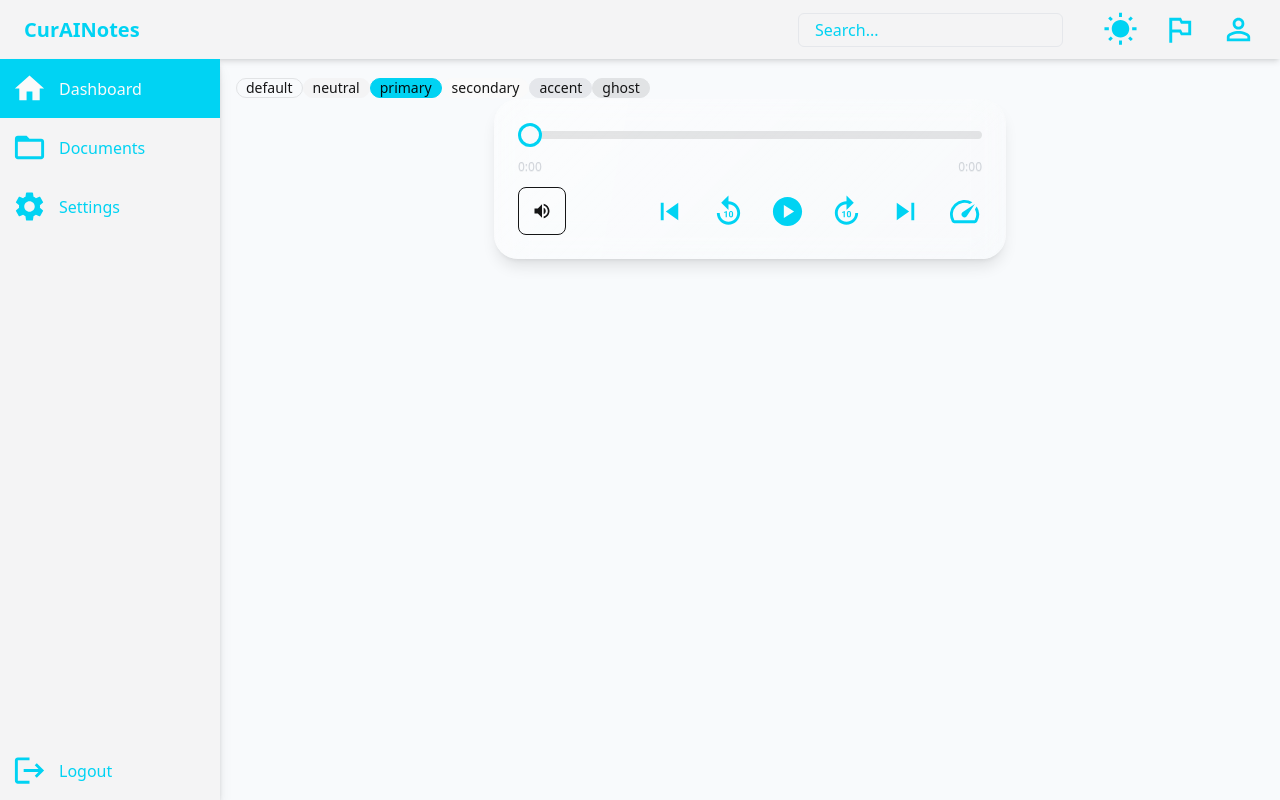
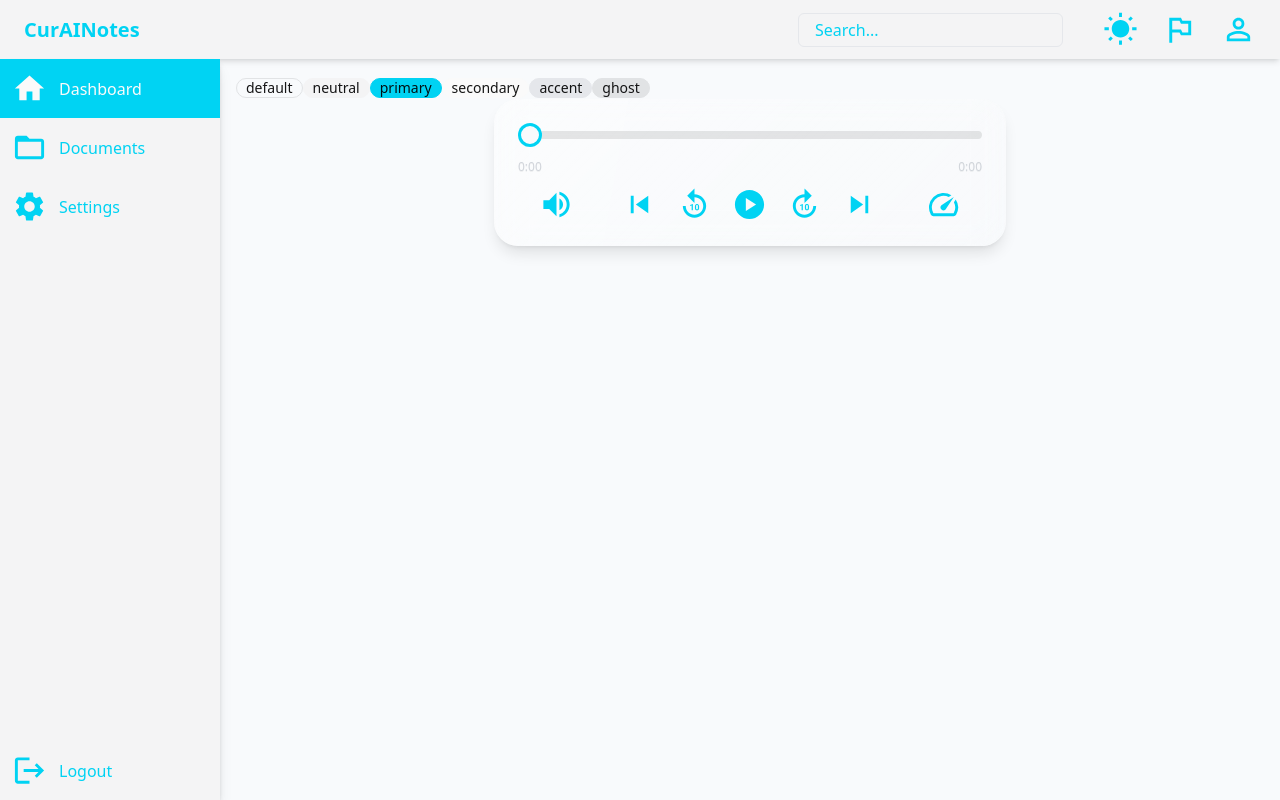
Before and after one commit to Markus-Scl/CuraiNotes, a React (Vite) app: page /profile in a window 1280 px wide. Built offline with nearby package versions, Linux system fonts and the light colour scheme.

Commit message:
wp fixed button positioning for audio component

```diff
--- a/src/components/AudioPlayer.tsx
+++ b/src/components/AudioPlayer.tsx
@@ -109,12 +109,15 @@ const AudioPlayer = () => {
 			</div>
 
 			{/* Controls */}
-			<div className="flex justify-between items-center w-full mt-3">
+			<div className="flex flex-row w-full mt-3">
 				{/* Volume Control on the Left (Visible only on hover) */}
-				<div className="group flex items-center gap-2 relative">
-					<button className="btn btn-square btn-outline p-2" onClick={handleMute}>
-						{isMuted || volume === 0 ? <VolumeOffIcon fontSize="small" /> : <VolumeUpIcon fontSize="small" />}
-					</button>
+				<div className="w-1/6 flex justify-center">
+					{isMuted || volume === 0 ? (
+						<VolumeOffIcon fontSize="large" onClick={handleMute} className="text-primary cursor-pointer" />
+					) : (
+						<VolumeUpIcon fontSize="large" className="text-primary cursor-pointer" onClick={handleMute} />
+					)}
+
 					{/* Volume Slider (hidden by default, shown on hover) */}
 					<div className="group-hover:block hidden absolute left-12 transform -translate-x-1/2">
 						<input type="range" min="0" max="1" step="0.01" value={isMuted ? 0 : volume} onChange={handleVolumeChange} className="range range-primary w-24 rotate-90" />
@@ -122,15 +125,16 @@ const AudioPlayer = () => {
 				</div>
 
 				{/* Play Controls in the Center */}
-				<div className="flex items-center gap-6">
+
 				{/* Skip All the Way Back */}
+				<div className="flex justify-center gap-5 w-2/3">
 					<SkipPreviousIcon className="text-primary cursor-pointer" fontSize="large" onClick={() => skip(-duration)} />
 
 					{/* Skip Back Button */}
 					<Replay10Icon className="text-primary cursor-pointer" fontSize="large" onClick={() => skip(-10)} />
 
 					{/* Play/Pause Button */}
-					<div className="relative flex items-center">
+					<div className="relative flex">
 						{isPlaying ? (
 							<PauseCircleIcon className="text-primary cursor-pointer" fontSize="large" onClick={togglePlay} />
 						) : (
@@ -143,9 +147,10 @@ const AudioPlayer = () => {
 
 					{/* Skip All the Way Forward */}
 					<SkipNextIcon className="text-primary cursor-pointer" fontSize="large" onClick={() => skip(duration)} />
+				</div>
 
 				{/* Playback Speed Icon with Dropdown */}
-					<div className="group relative">
+				<div className="group w-1/6 flex justify-center">
 					<SpeedIcon className="text-primary cursor-pointer" fontSize="large" />
 					{/* Playback Speed Dropdown (hidden by default, shown on hover) */}
 					<div className="group-hover:block hidden absolute top-8 left-0 bg-white text-black p-2 rounded shadow-md">
@@ -168,7 +173,6 @@ const AudioPlayer = () => {
 				</div>
 			</div>
 		</div>
-		</div>
 	);
 };
 
--- a/src/pages/Main/components/TopNavBar.tsx
+++ b/src/pages/Main/components/TopNavBar.tsx
@@ -67,7 +67,7 @@ const TopNavBar = () => {
 						<OutlinedFlagIcon fontSize="large" className="text-primary" />
 					</button>
 					{languageMenuOpen && (
-						<div ref={languageMenuRef} className="absolute right-0 mt-2 bg-neutral border border-accent rounded-md shadow-lg w-48">
+						<div ref={languageMenuRef} className="absolute right-0 mt-2 bg-neutral border border-accent rounded-md shadow-lg w-24">
 							<button
 								className="w-full flex items-center text-left py-2 px-4 text-primary hover:bg-accent cursor-pointer"
 								onClick={() => {
```
Lines whose indentation alone changed are shown as unchanged.
